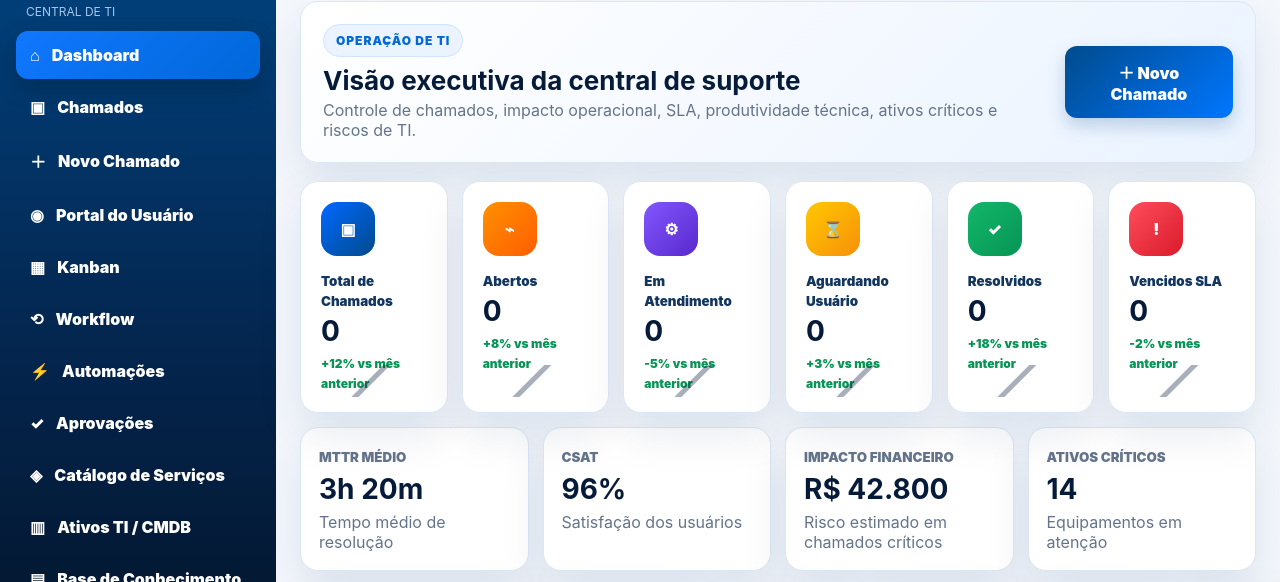
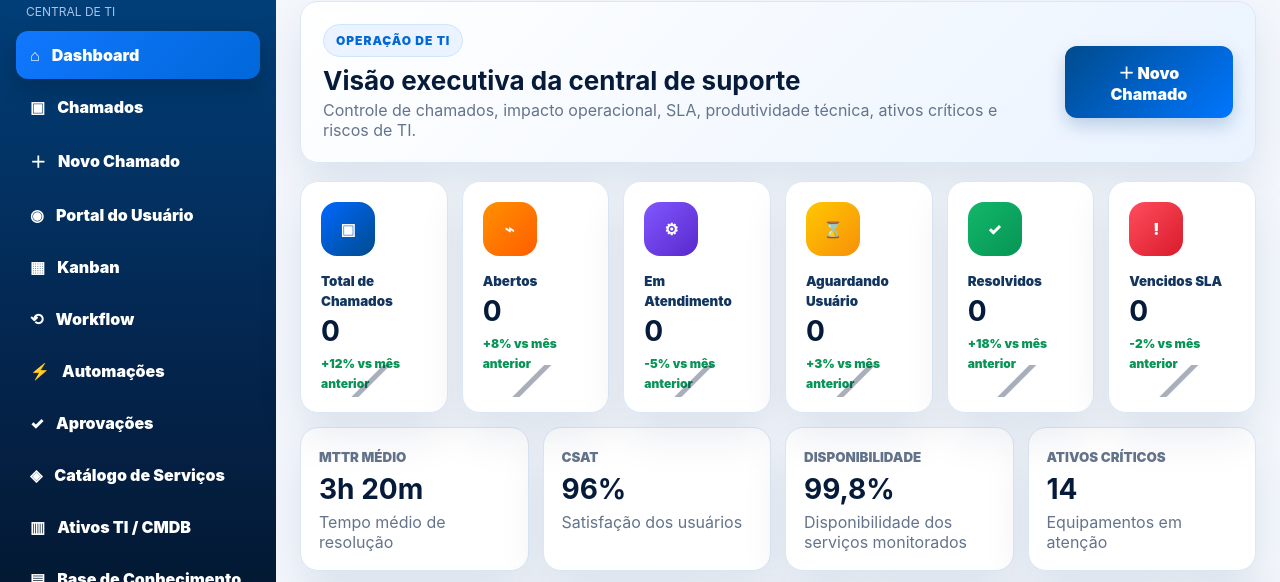
Before and after one commit to andredllgnl5-eng/SuportTicketTosi, a website: page public/index.html in a window 1280 px wide. Both pictures are taken after a click on the button "Entrar". Shown: the part 175-757 px from the top of the page. Drawn offline with Linux system fonts and the light colour scheme; no server answers.

Commit message:
Add files via upload

```diff
--- a/public/index.html
+++ b/public/index.html
@@ -66,7 +66,7 @@
         <div class="cards ops-kpis">
           <div class="card metric"><small>MTTR médio</small><strong id="kpiMttr">3h 20m</strong><span>Tempo médio de resolução</span></div>
           <div class="card metric"><small>CSAT</small><strong>96%</strong><span>Satisfação dos usuários</span></div>
-          <div class="card metric"><small>Impacto financeiro</small><strong>R$ 42.800</strong><span>Risco estimado em chamados críticos</span></div>
+          <div class="card metric"><small>Disponibilidade</small><strong>99,8%</strong><span>Disponibilidade dos serviços monitorados</span></div>
           <div class="card metric"><small>Ativos críticos</small><strong>14</strong><span>Equipamentos em atenção</span></div>
         </div>
         <div class="dashboard-bottom">
```
